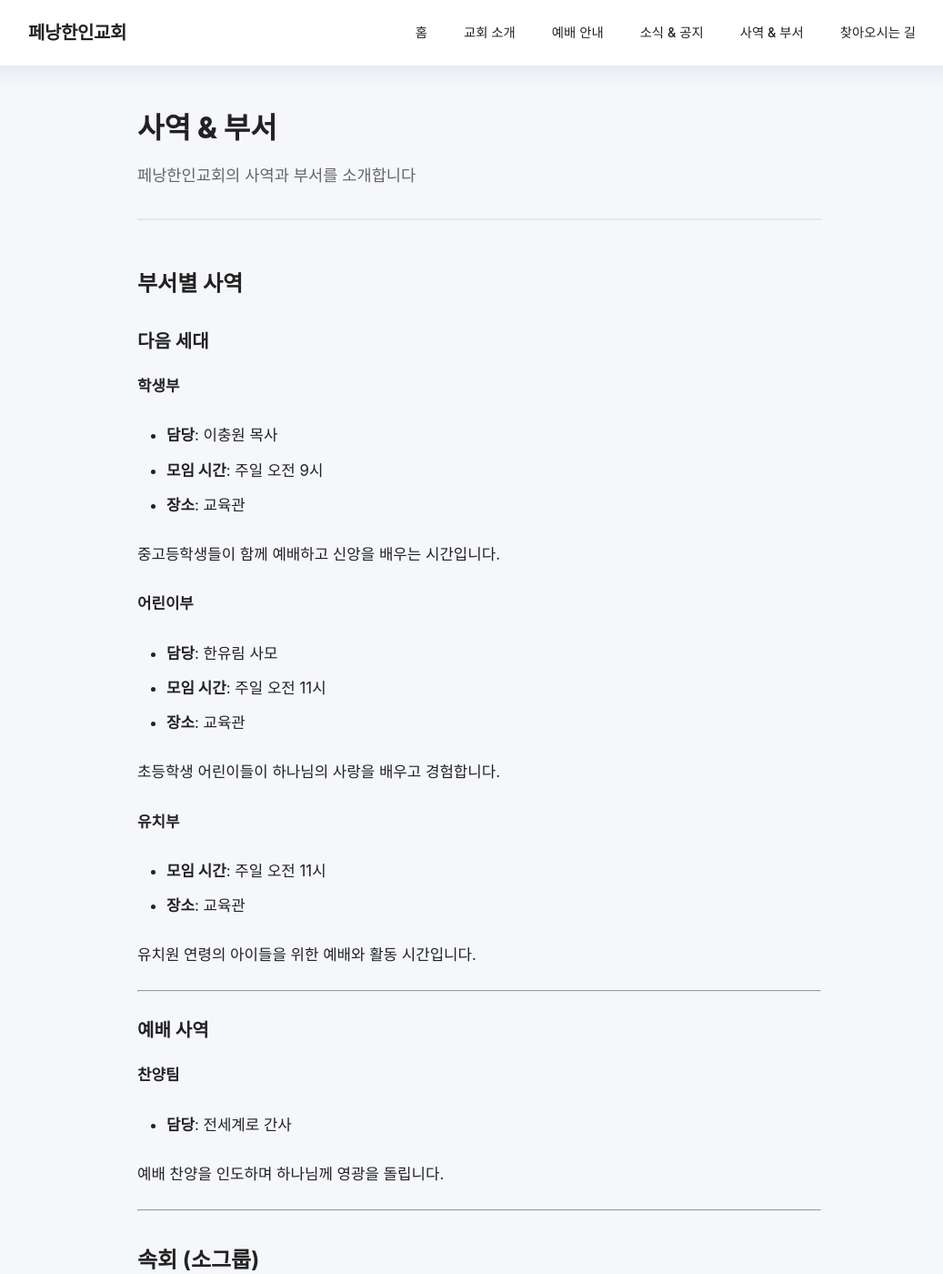
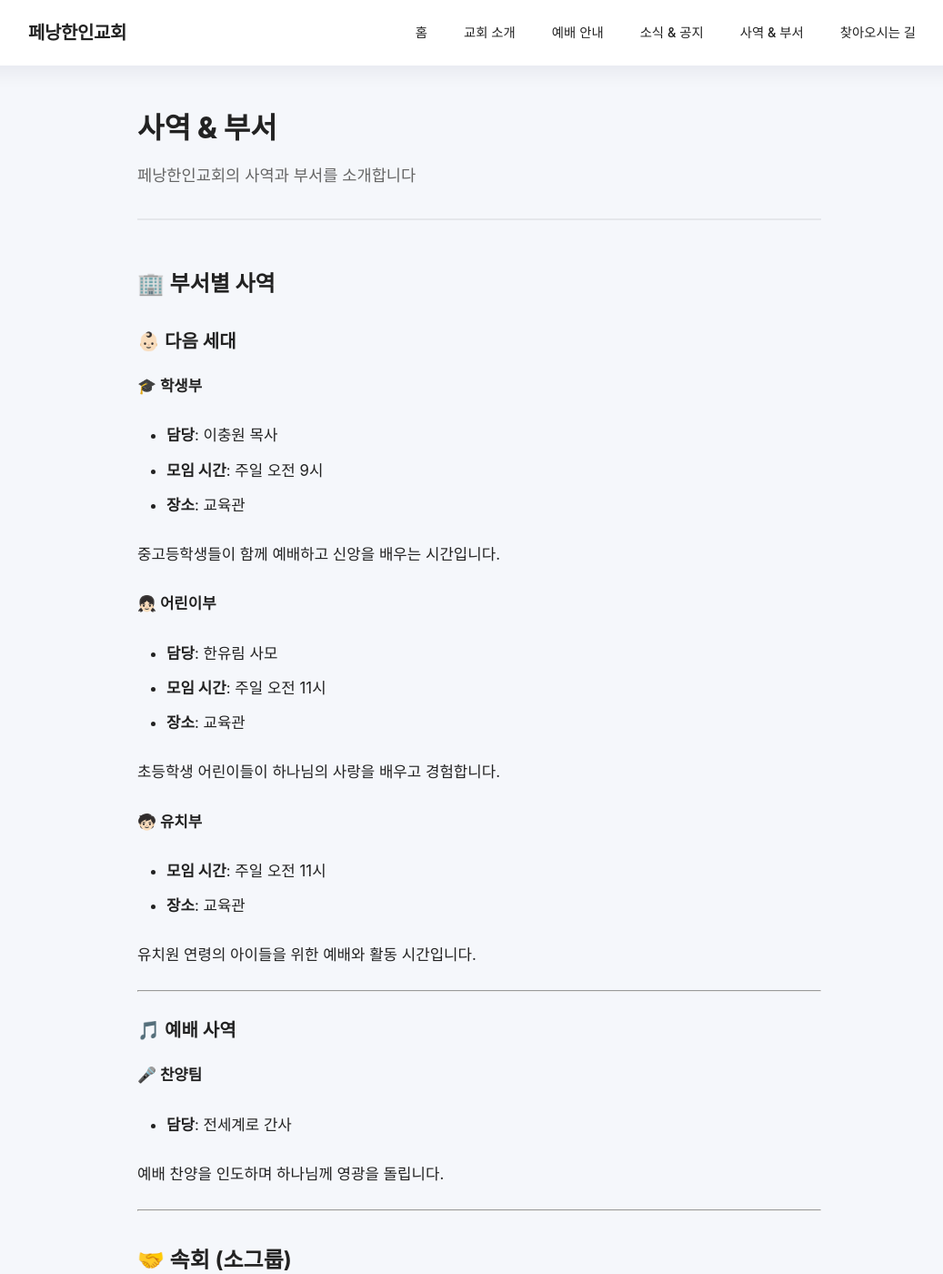
Before and after one commit to penang-korean-church/penang-korean-church.github.io, a Jekyll site: the page built from pages/ministries.md, in a window 1280 px wide and 1400 px high. Shown: the whole window at 91% size, without its empty margins (113-1150 px from the left). Built offline with Jekyll 4.4.1, drawn with Linux system fonts in a browser that asks for light colours; some of the changed text lies outside the part shown.

Commit message:
feat: 가독성을 위해 이모지 추가

```diff
--- a/pages/ministries.md
+++ b/pages/ministries.md
@@ -6,25 +6,25 @@ keywords: "페낭한인교회 사역, 속회, 어린이부, 유치부, 찬양팀
 last_modified_at: 2025-12-04
 ---
 
-## 부서별 사역
+## 🏢 부서별 사역
 
-### 다음 세대
+### 👶🏻 다음 세대
 
-**학생부**
+**🎓 학생부**
 - **담당**: 이충원 목사
 - **모임 시간**: 주일 오전 9시
 - **장소**: 교육관
 
 중고등학생들이 함께 예배하고 신앙을 배우는 시간입니다.
 
-**어린이부**
+**👧🏻 어린이부**
 - **담당**: 한유림 사모
 - **모임 시간**: 주일 오전 11시
 - **장소**: 교육관
 
 초등학생 어린이들이 하나님의 사랑을 배우고 경험합니다.
 
-**유치부**
+**🧒🏻 유치부**
 - **모임 시간**: 주일 오전 11시
 - **장소**: 교육관
 
@@ -32,16 +32,16 @@ last_modified_at: 2025-12-04
 
 ---
 
-### 예배 사역
+### 🎵 예배 사역
 
-**찬양팀**
+**🎤 찬양팀**
 - **담당**: 전세계로 간사
 
 예배 찬양을 인도하며 하나님께 영광을 돌립니다.
 
 ---
 
-## 속회 (소그룹)
+## 🤝 속회 (소그룹)
 
 속회는 소그룹으로 모여 서로의 삶을 나누고 기도하는 교제의 시간입니다.
 
@@ -59,7 +59,7 @@ last_modified_at: 2025-12-04
 
 ---
 
-## 협력 기관
+## 🤝 협력 기관
 
 페낭한인교회는 다음 기관들과 협력하여 사역하고 있습니다.
 
@@ -68,7 +68,7 @@ last_modified_at: 2025-12-04
 
 ---
 
-## 선교 후원
+## ✝️ 선교 후원
 
 **국내외 선교 사역**
 - 생명나무
@@ -76,6 +76,6 @@ last_modified_at: 2025-12-04
 
 ---
 
-## 참여 안내
+## 📝 참여 안내
 
 각 부서 및 사역에 관심이 있으시거나 참여를 원하시는 분들은 주일 예배 후 담당자에게 문의하시거나 교회 사무실로 연락 주시기 바랍니다.
```
Also changed, not shown: _posts/2025-12-07-december-week2-news.md (+1 -6 lines), pages/location.md (+11 -7 lines), pages/services.md (+1 -1 lines).
